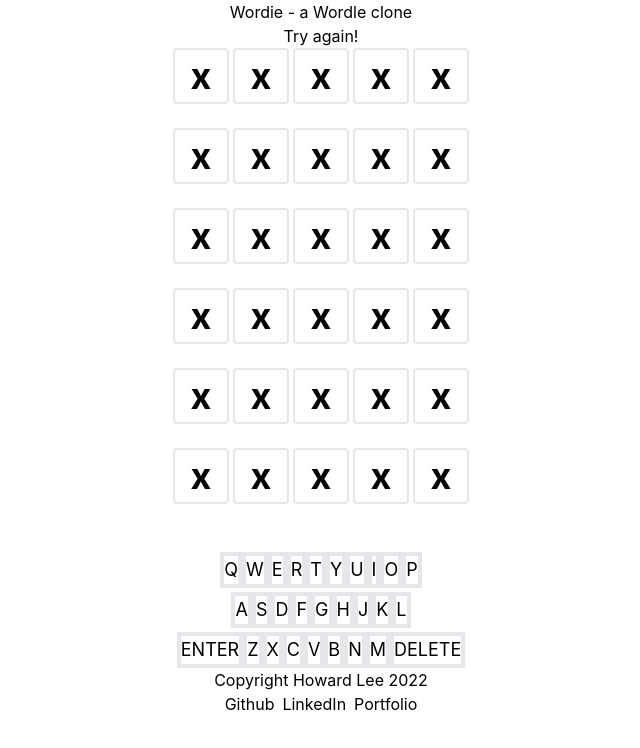
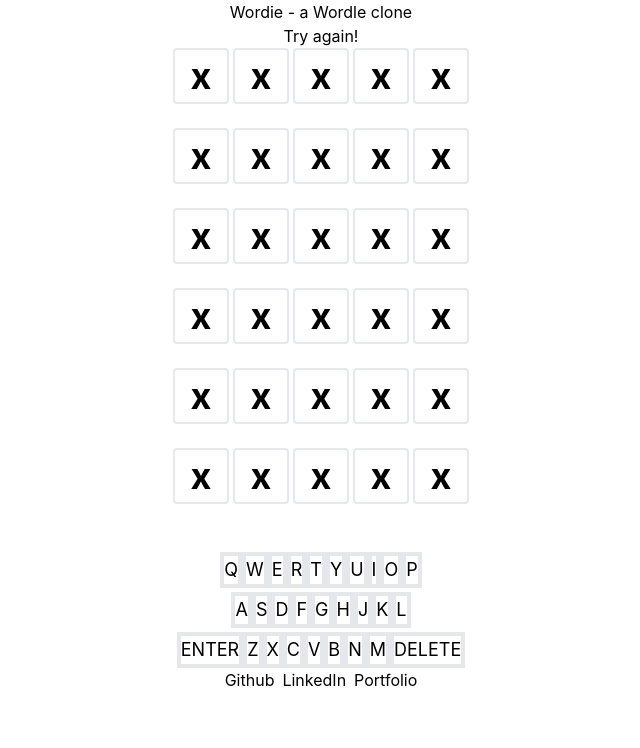
Before and after one commit to howardlee93/wordie, a React (Create React App) app: page / in a window 1280 px wide. Shown: the top 748 px of the page, without its empty margins (319-959 px from the left). Built offline with nearby package versions, Linux system fonts and the light colour scheme.

Commit message:
adjust footer

```diff
--- a/src/components/Footer.jsx
+++ b/src/components/Footer.jsx
@@ -1,7 +1,6 @@
 export const Footer = () =>{
     return(
       <footer>
-      <p> Copyright Howard Lee {new Date().getFullYear()}</p>
       <div className="pb-6 space-x-2">
         <a href="https://github.com/howardlee93">Github</a>
         <a href="https://www.linkedin.com/in/leehoward93/">LinkedIn</a>
```
